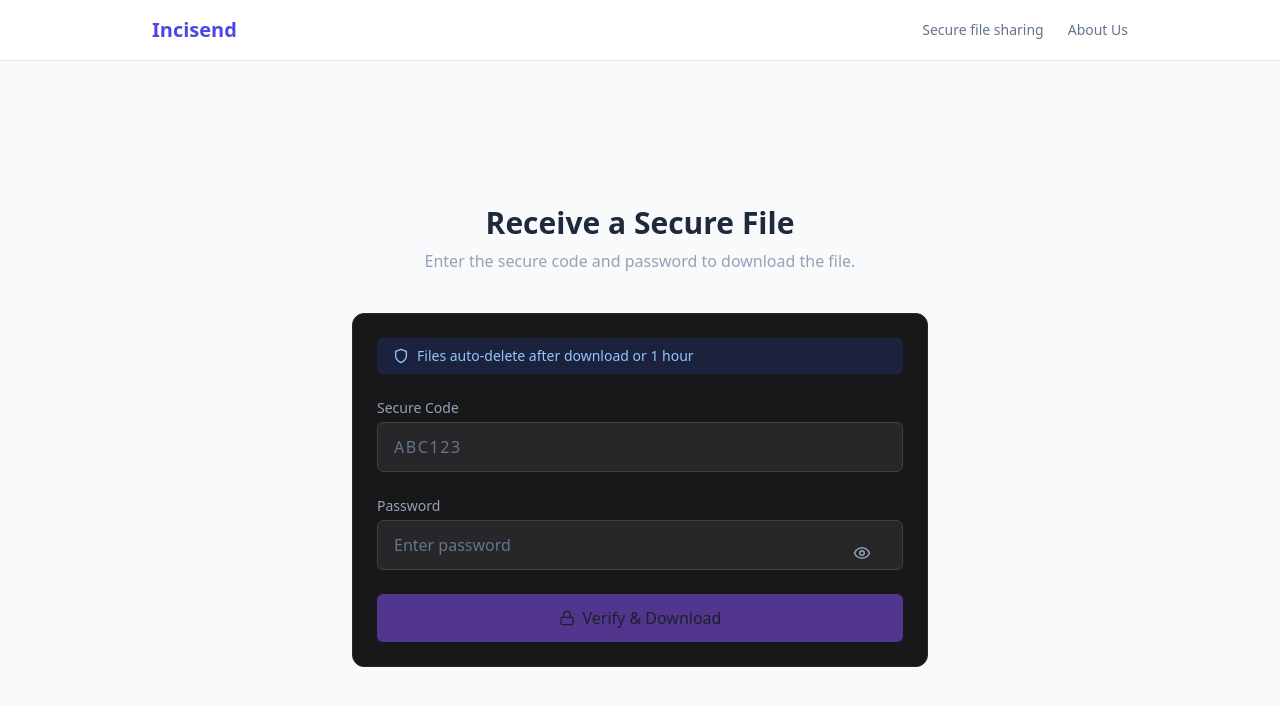
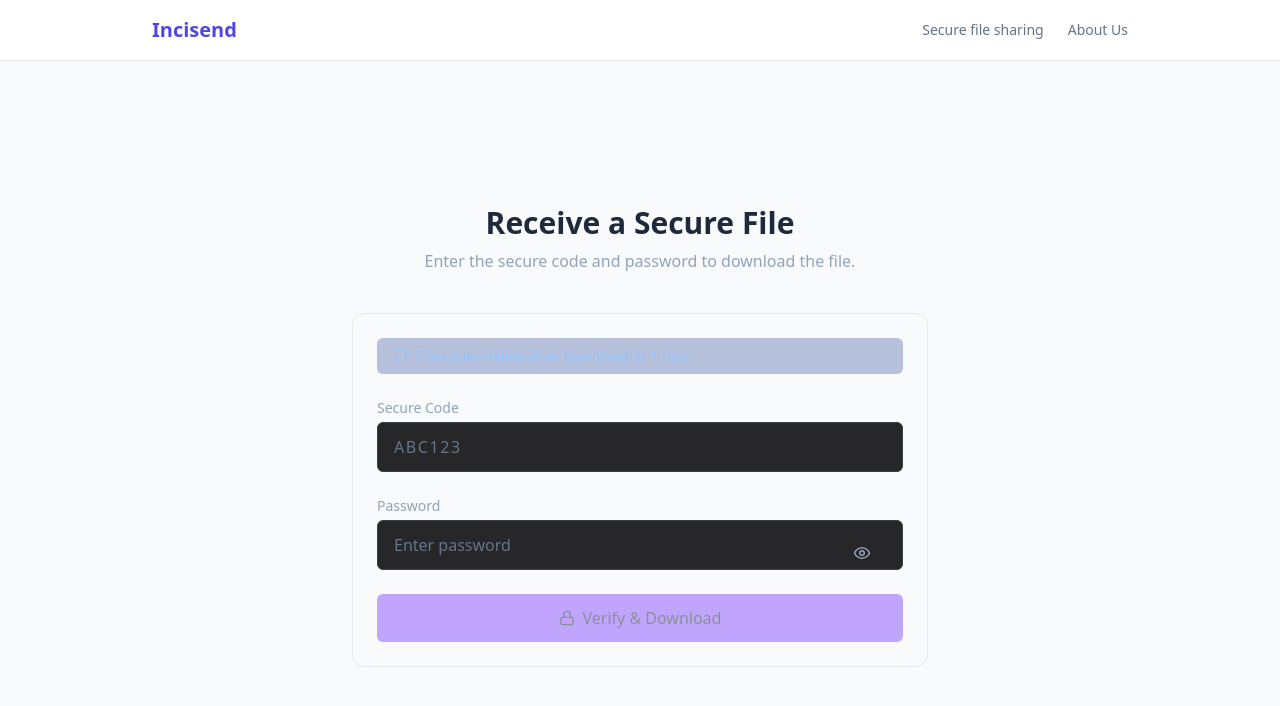
Before and after one commit to Inciverse/incisend, a Next.js app: page /receive in a window 1280 px wide. Shown: the top 706 px of the page. Built offline with nearby package versions, Linux system fonts and the light colour scheme.

Commit message:
Update ReceiveBox.tsx

```diff
--- a/components/ReceiveBox.tsx
+++ b/components/ReceiveBox.tsx
@@ -25,7 +25,7 @@ export default function ReceiveBox() {
       </p>
 
       {/* CARD */}
-      <div className="mt-10 bg-zinc-900 border border-zinc-800 rounded-xl p-6 space-y-6">
+      <div className="mt-10 bg-grey-900 border border-grey-800 rounded-xl p-6 space-y-6">
         {/* SECURITY NOTE */}
         <div className="flex items-center gap-2 bg-blue-900/30 text-blue-300 px-4 py-2 rounded-md text-sm">
           <Shield size={16} />
```
